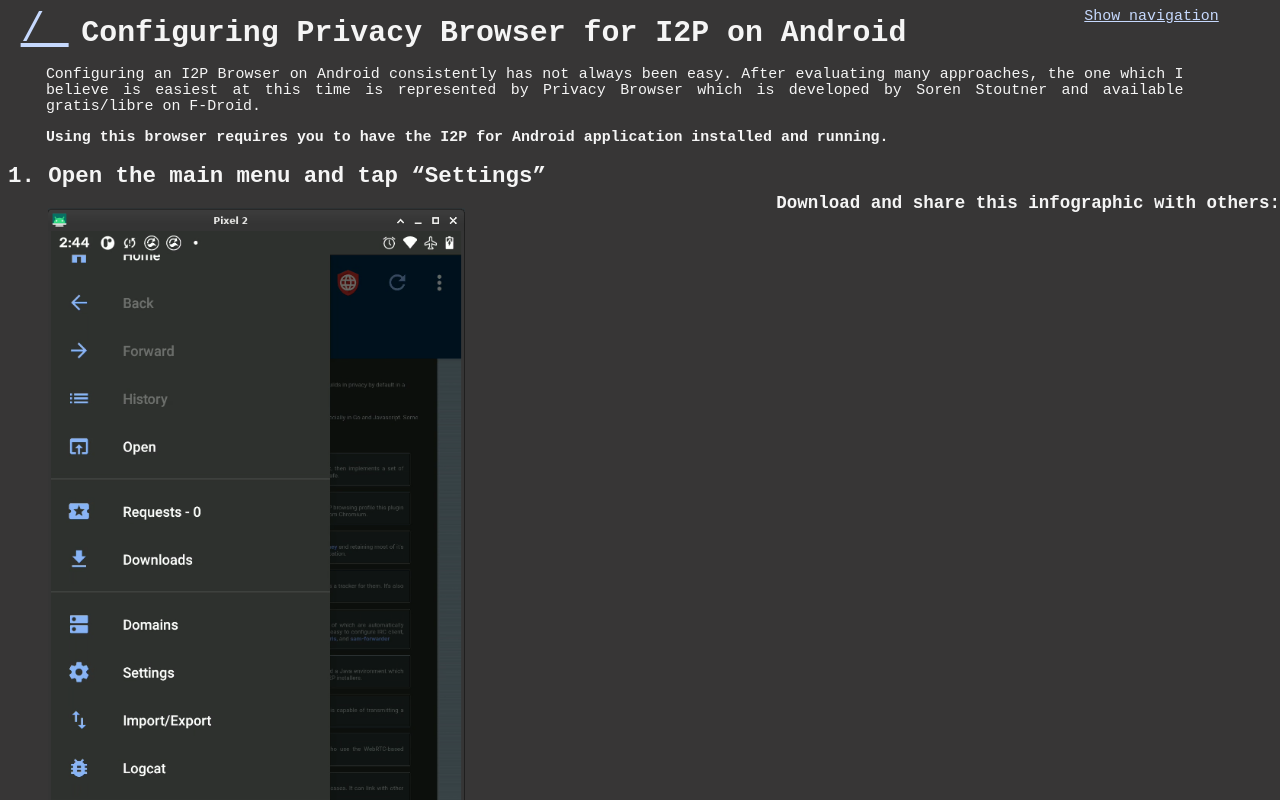
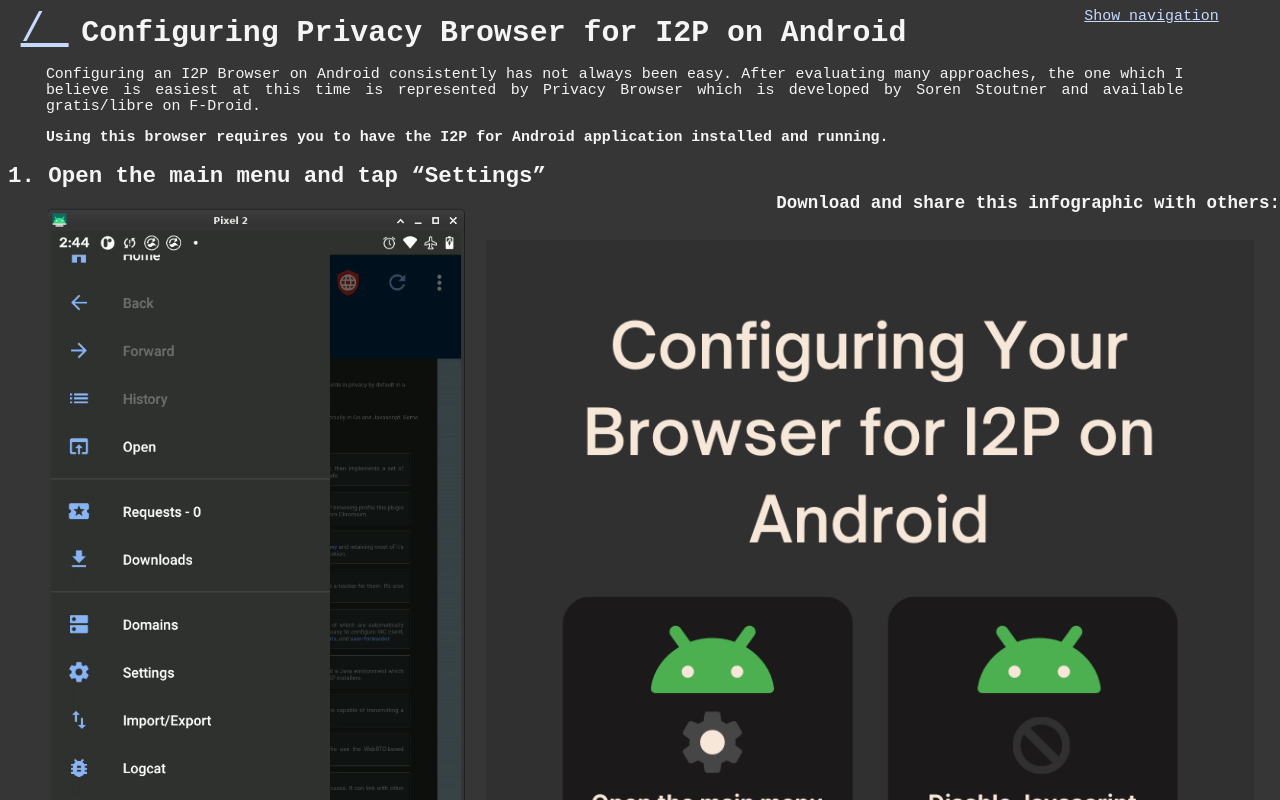
Before and after one commit to eyedeekay/Configuring-Privacy-Browser-for-I2P-on-Android, a plain HTML site: page index.html in a window 1280 px wide. Shown: the top 800 px of the page. Drawn offline with Linux system fonts and the light colour scheme.

Commit message:
update index.html

```diff
--- a/style.css
+++ b/style.css
@@ -42,7 +42,7 @@ h3 {
     position: absolute;
 }
 
-body>p:nth-child(20)>img:nth-child(1) {
+body>p:nth-child(21)>img:nth-child(1) {
     top: 30%;
     right: 0;
     left: unset;
```
